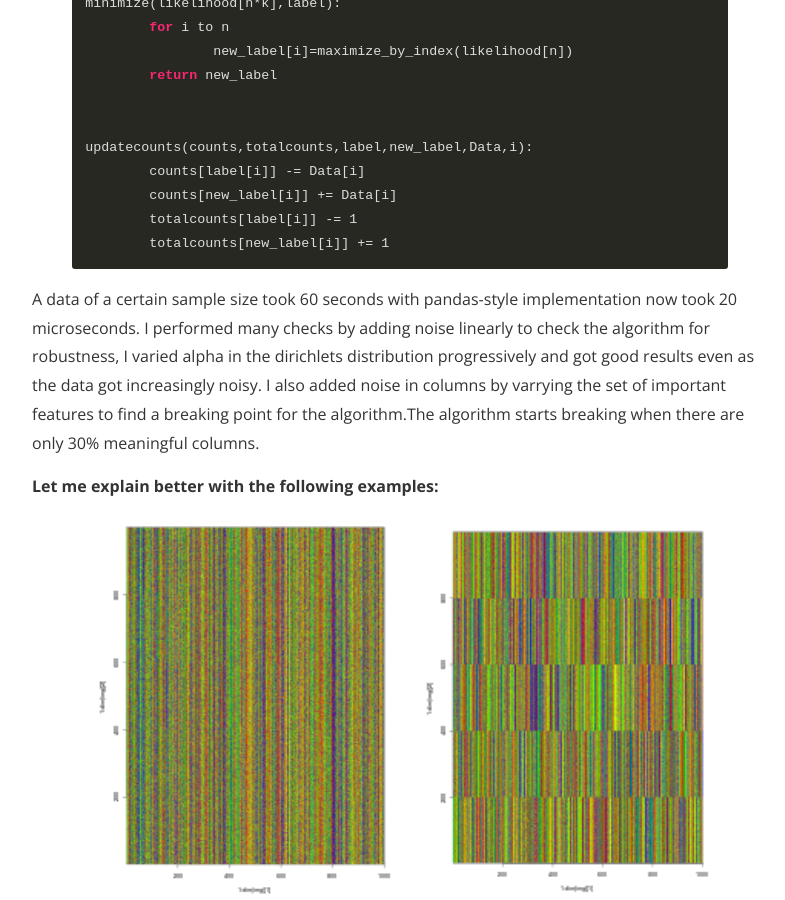
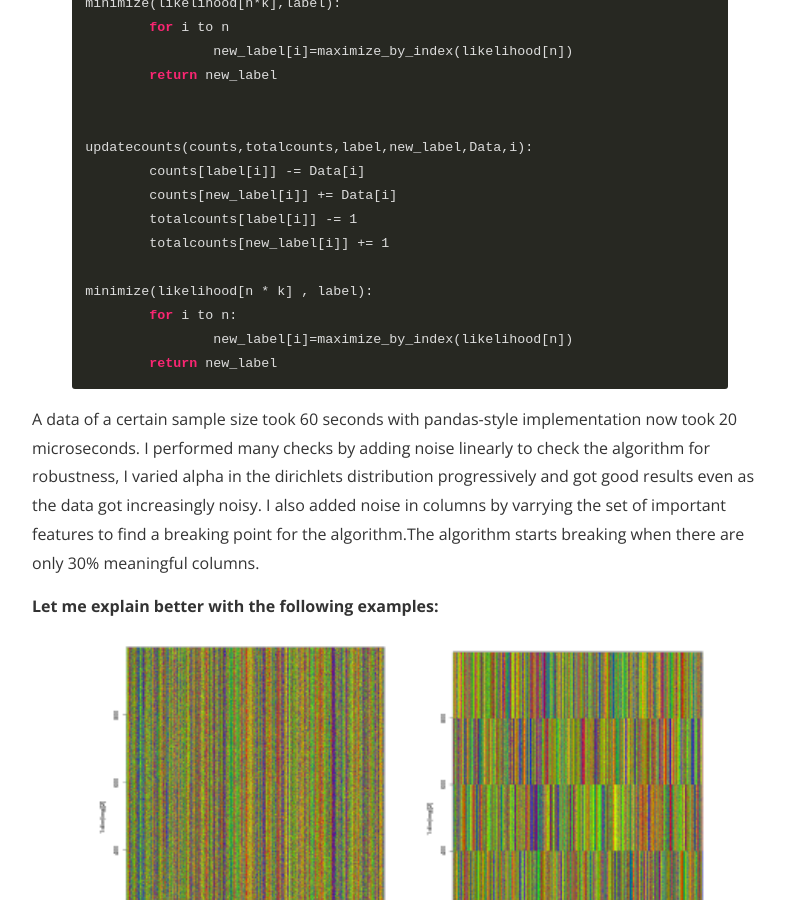
Before and after one commit to ashm8206/ashm8206.github.io, a Jekyll site: the page built from _posts/2017-05-17-K-MeansNCL.markdown, in a window 1280 px wide and 900 px high, scrolled down 2541 px. Shown: the whole window, without its empty margins (240-1025 px from the left). Built offline with Jekyll 4.4.1, drawn with Linux system fonts in a browser that asks for light colours; nearby versions of some CDN libraries; comment, search, counter and statistics services are not loaded.

Commit message:
added another function

```diff
--- a/_posts/2017-05-17-K-MeansNCL.markdown
+++ b/_posts/2017-05-17-K-MeansNCL.markdown
@@ -86,6 +86,11 @@
 	totalcounts[label[i]] -= 1
 	totalcounts[new_label[i]] += 1
 
+minimize(likelihood[n * k] , label):
+	for i to n:
+		new_label[i]=maximize_by_index(likelihood[n])
+	return new_label
+
 {% endhighlight %}
 
 
```
